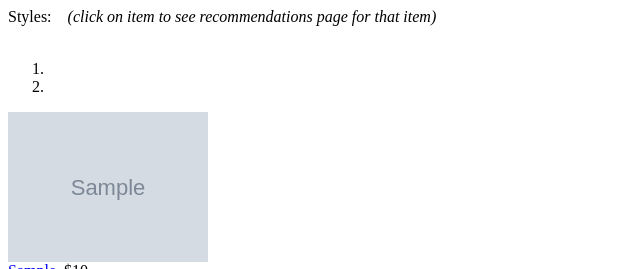
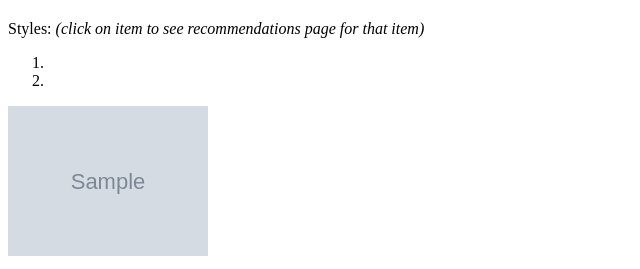
Before and after one commit to zhangela/asorti, a Django app: template templates/recommender/recommendations_detail.html in a window 1280 px wide. Shown: the top 269 px of the page, without its empty margins (0-640 px from the left). Run offline with Django 3.2, Linux system fonts and the light colour scheme; the template is opened without the code that fills it: most values are stand-ins (such as "Sample title", 1, 10 or a date in 2020); grey boxes marked "Sample" are stand-in pictures; some libraries are stand-ins or nearby versions.

Commit message:
added templates for product display

```diff
--- a/templates/recommender/recommendations.html
+++ b/templates/recommender/recommendations.html
@@ -1,7 +1,6 @@
 {% extends 'home/base.html' %}
 {% block item %}
 {% include 'data/item_detail.html' with item=item type_reverse=type_reverse%}
-<br /></br>
 {% endblock %}
 
 {% block recommendation %}
--- a/templates/recommender/recommendations_detail.html
+++ b/templates/recommender/recommendations_detail.html
@@ -14,16 +14,17 @@
     z-index: 10000;
 }
 </style>
+
 {% load ratings_extra %}
-<div class="row">
-        <div class="span1"></div>
-        <div class="span6">
-                <span class="product_subtitle">Styles:</span>&nbsp;&nbsp;&nbsp;<i> (click on item to see recommendations page for that item)</i>
+
+<div class="container" style="margin-top: 20px;">
+    <div>
+      <span class="product_style">Styles:</span>
+      <i> (click on item to see recommendations page for that item)</i>
     </div>
-</div>
-<br />
+
+
     <div class="row" id="outfit_Rec">
-    <div class="span1" style="valign=center"></div>
         <div class="carousel slide row" id="myCarousel" data-interval="false">
             <ol class="carousel-indicators">
               <li data-target="#myCarousel" data-slide-to="0" class="active"></li>
@@ -33,9 +34,7 @@
           <div class="carousel-inner">
             <div class="item active row">
                 {% for outfit in outfits %}
-                <div class="span4">
                     {% include 'recommender/showoutfit.html' with outfit=outfit ctr=forloop.counter high_level_category_reverse=high_level_category_reverse occasion_reverse=occasion_reverse style_reverse=style_reverse %}
-                </div>
                 {% if forloop.counter|divisibleby:"3" %}
             </div>
             {% if forloop.last %}
@@ -44,8 +43,11 @@
                 {% endif %}
                 {% endif %}
                 {% endfor %}
-        </div><!--carousel-inner-->
+            </div>
+        </div> <!--carousel-inner-->
+
             <a data-slide="prev" href="#myCarousel" class="left carousel-control">‹</a>
             <a data-slide="next" href="#myCarousel" class="right carousel-control">›</a>
         </div><!--carousel-->
     </div> <!--row-->
+</div> <!--container -->
--- a/templates/recommender/showoutfit.html
+++ b/templates/recommender/showoutfit.html
@@ -1,11 +1,14 @@
 {% load ratings_extra %}
-<div class="row" id="outfit">
-<div class="span4" style="background-color:#FFF;border-radius:10px">
-	<div class="row">
+<div class="span4 row" id="outfit">
+
+    <div class="row" style="background-color:#FFF;border-radius:10px">
         <div class="span2" id='accessories_area'>
             {% for item in outfit.1 %}
             {% if item.high_level_category == 1 %}
-		<a title="{{item.title}}, ${{item.price}}" href='{{item.id}}'><img src='{{STATIC_URL}}{{item.filename}}' style="height:150px"/></a><br/>
+            <a title="{{item.title}}, ${{item.price}}" href='{{item.id}}'>
+                <img src='{{STATIC_URL}}{{item.filename}}' style="height:150px"/>
+            </a>
+            <br/>
             {% endif %}
             {% endfor %}
         </div>
@@ -13,13 +16,16 @@
         <div class="span2" id='shoes_area'>
             {% for item in outfit.1 %}
             {% if item.high_level_category != 1  %}
-                <a title="{{item.title}}, ${{item.price}}" href='{{item.id}}'><img src='{{STATIC_URL}}{{item.filename}}' style="height:150px"/></a><br />
+            <a title="{{item.title}}, ${{item.price}}" href='{{item.id}}'>
+                <img src='{{STATIC_URL}}{{item.filename}}' style="height:150px"/>
+            </a>
+            <br />
             {% endif %}
             {% endfor %}
         </div>
     </div>
-</div>
-</div>
+
+    <br>
 
     <div class="product_outfit_items">
         {% for item in outfit.1 %}
@@ -27,13 +33,14 @@
         {% endfor %}
     </div>
 
-<br /><br />
     <div class="not_impl">
         <span class="product_description">Occasion: {{occasion_reverse|get:outfit.0.occasion}}&nbsp;|&nbsp; <a>More {{occasion_reverse|get:outfit.0.occasion}}</a> <br />
             Style: {{style_reverse|get:outfit.0.style}}&nbsp;|&nbsp; <a class="not_impl">More {{style_reverse|get:outfit.0.style}}</a>
         </span><br /><br />
         <img src="{{STATIC_URL}}img/like.png" style="height:20px"></img>&nbsp;30&nbsp;&nbsp;<img src="http://business.pinterest.com/assets/img/builder/builder_opt_1.png">&nbsp;&nbsp;<a>Comment</a>
     </div>
-<br />
+
+    <br>
 
     <button type="submit" class="btn product_button_buy not_impl">BUY OUTFIT</button>
+</div>
```
Also changed, not shown: templates/recommender/show_associated_items.html (+1 -11 lines). Lines whose indentation alone changed are shown as unchanged.
